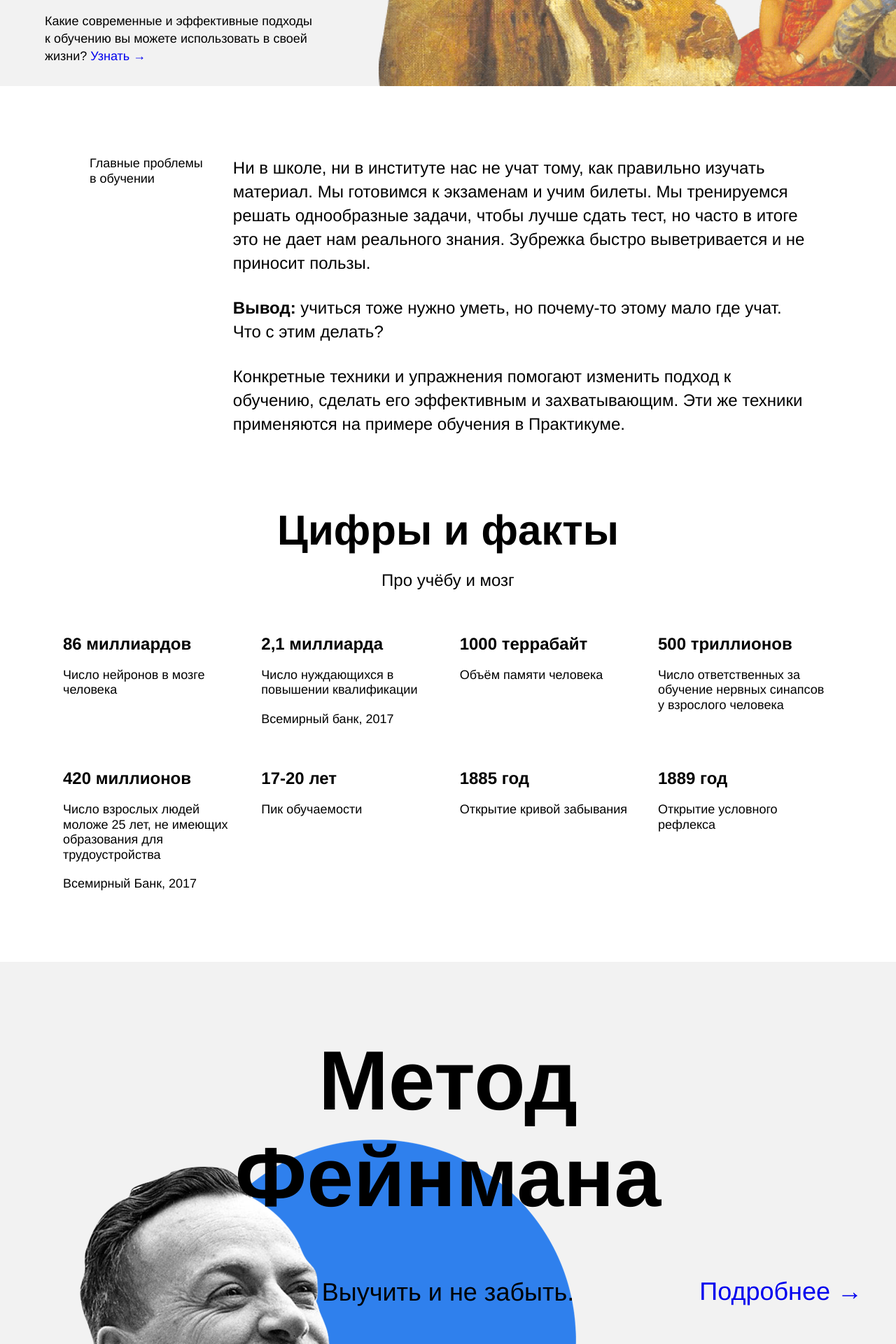
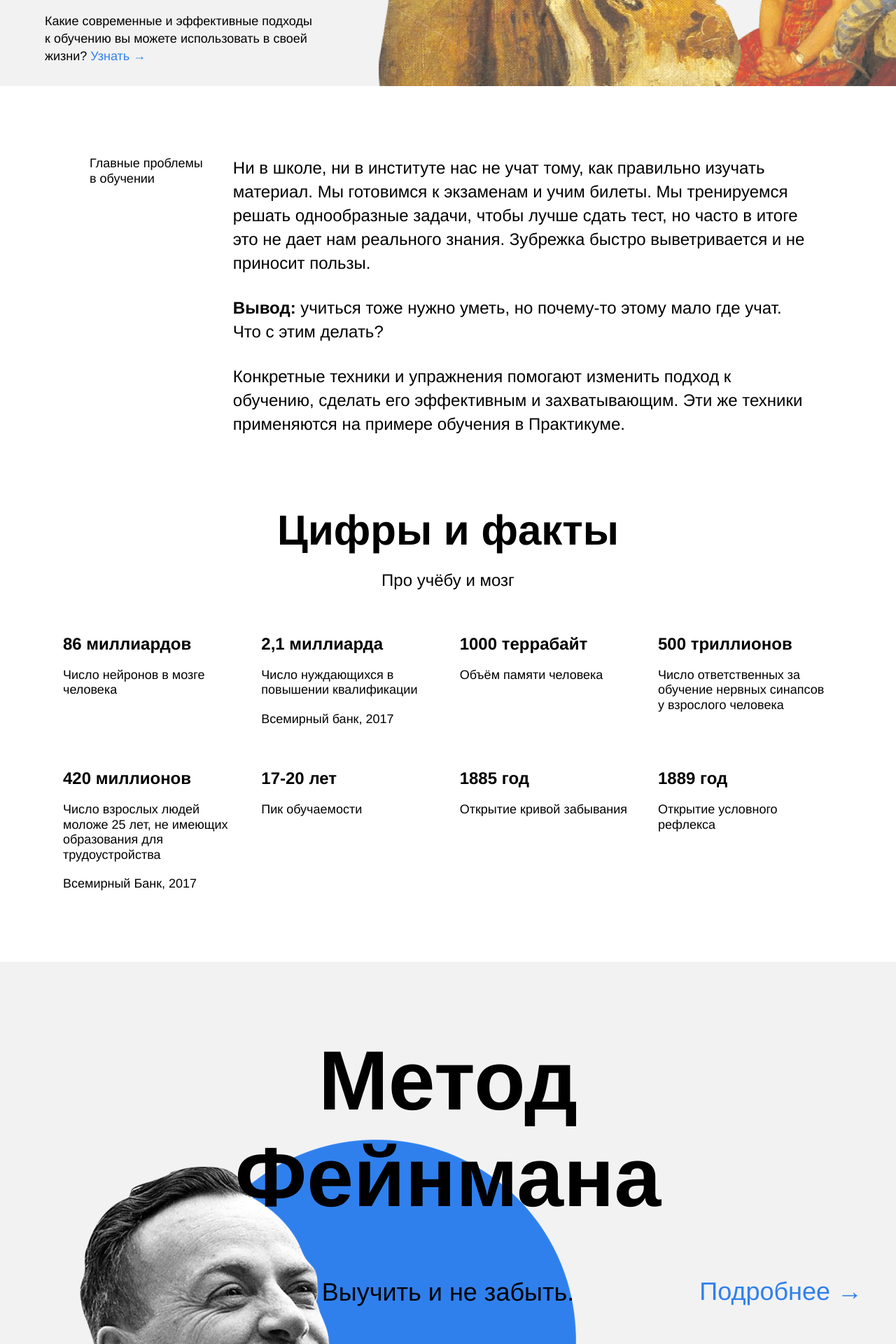
Before and after one commit to IWToIT/how-to-learn, a plain HTML site: page index.html in a window 1280 px wide. Shown: the part 633-2553 px from the top of the page at 70% size. Drawn offline with Linux system fonts and the light colour scheme.

Commit message:
feat: finish code

```diff
--- a/styles/style.css
+++ b/styles/style.css
@@ -53,6 +53,8 @@
 
 .header__link {
   text-decoration: none;
+  list-style: none;
+  color: #2f80ed;
 }
 
 .subtitle-font {
@@ -231,6 +233,8 @@
   font-size: 36px;
   font-weight: normal;
   text-decoration: none;
+  list-style: none;
+  color: #2f80ed;
   margin: 0;
 }
 
```
